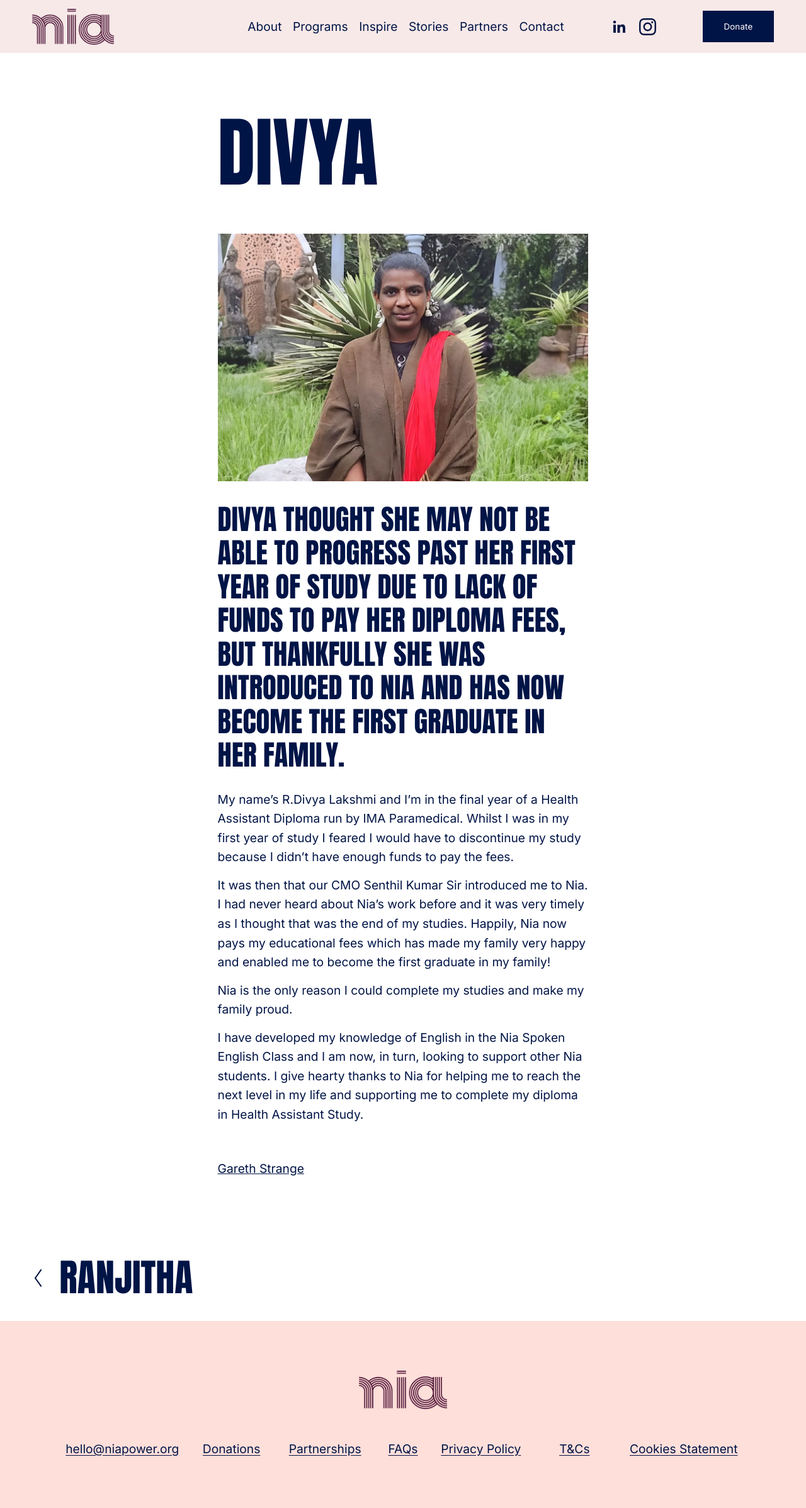
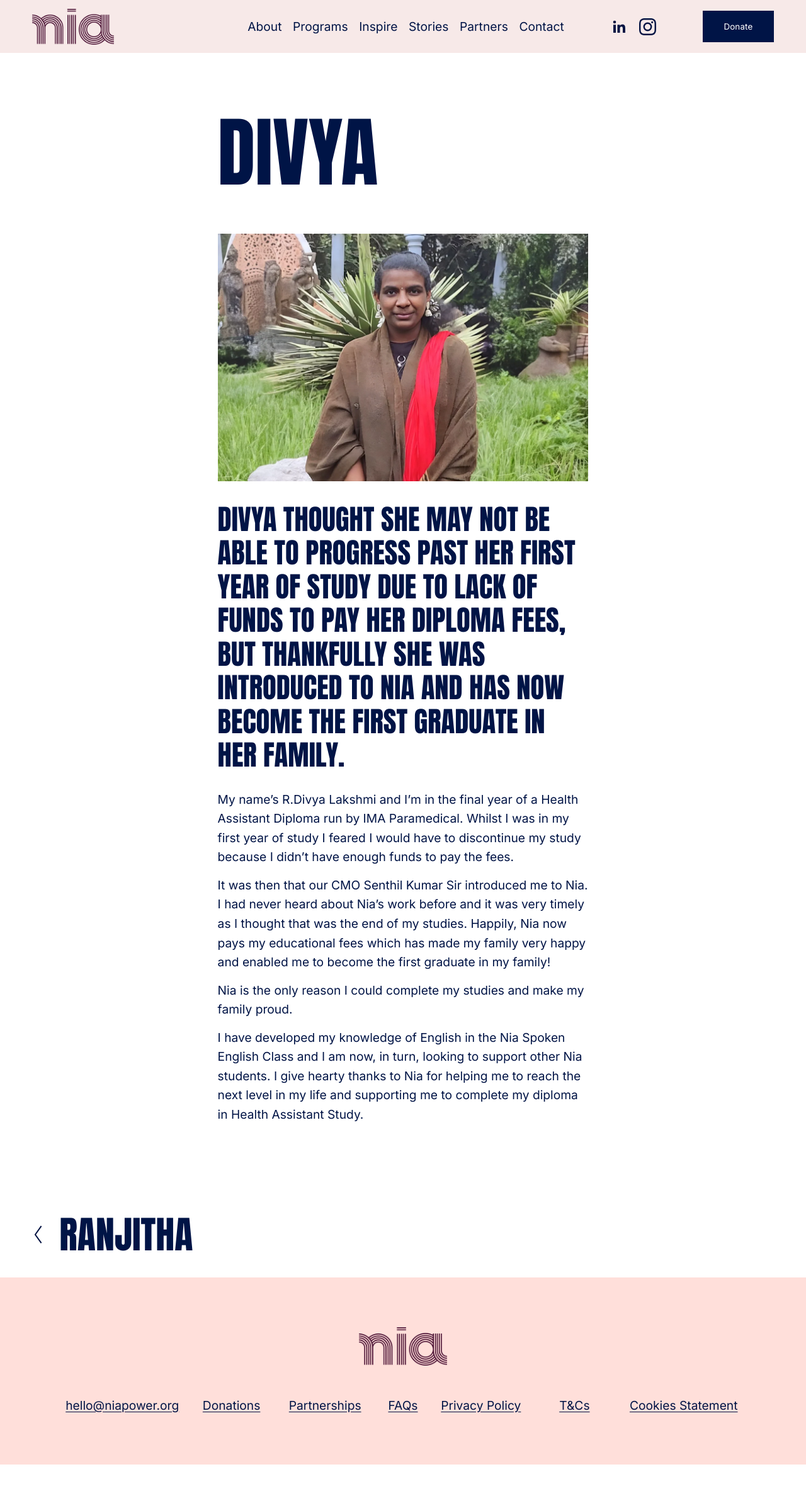
Before and after one commit to sigaramendrum/nia-web, a Jekyll site: the page built from stories/divya.html, in a window 1280 px wide. Shown: the whole page at 63% size. Built offline with Jekyll 4.4.1, drawn with Linux system fonts in a browser that asks for light colours; after the commit the page ends 2325 px from its top, so only the background shows below that.

Commit message:
Story pages: captions, stacked rows on phones, title wrapping; Stories list spacing
Co-Authored-By: Claude Opus 5.5 <noreply@anthropic.com>

```diff
--- a/assets/css/mirror.css
+++ b/assets/css/mirror.css
@@ -283,7 +283,7 @@ p { margin: 1rem 0; }
 .blog-item-top-wrapper { display: flex; flex-direction: column; margin-bottom: var(--header-spacing, 50px); }
 .blog-item-meta-wrapper { order: -1; display: flex; gap: 11px; margin-bottom: 28px; }
 .blog-item-author-date-wrapper, .blog-item-meta-wrapper time, .blog-meta-item { display: none; }
-.blog-item-title h1 { --v: var(--h1); margin: 0; line-height: 1.3em; }
+.blog-item-title h1 { --v: var(--h1); margin: 0; line-height: 1.3em; overflow-wrap: break-word; }
 .blog-item-content { margin-bottom: 3vw; }
 .blog-item-comments { margin-top: 3vw; }
 .sqs-layout .row { display: flex; margin: 0 -17px; }
@@ -292,7 +292,8 @@ p { margin: 1rem 0; }
 @media screen and (min-width: 768px) { .sqs-layout .row:first-child > .col:first-child > .sqs-block:first-child { padding-top: 0; } }
 .image-block-outer-wrapper figure { margin: 0 auto; }
 .sqs-image-shape-container-element img { position: absolute; inset: 0; width: 100%; height: 100%; object-fit: cover; }
-.image-caption-wrapper { display: none; }
+.blog-item-author-profile-wrapper { display: none; }
+.image-caption p { margin: 0; }
 
 /* previous / next */
 .item-pagination { display: flex; justify-content: space-between; padding: 3vw var(--pagePadding); background: #fff; color: var(--navy); }
@@ -306,7 +307,7 @@ p { margin: 1rem 0; }
 .item-pagination-title { --v: var(--h3); font-family: "Anton", sans-serif; text-transform: uppercase; line-height: 1em; margin: 0; color: var(--ink); }
 
 /* stories list */
-.blog-basic-grid { display: grid; grid-template-columns: repeat(3, 1fr); gap: 91px 45px; padding: var(--pagePadding); max-width: var(--maxPageWidth); margin: 0 auto; }
+.blog-basic-grid { display: grid; grid-template-columns: repeat(3, 1fr); gap: 77px 45px; padding: var(--pagePadding); max-width: var(--maxPageWidth); margin: 0 auto; }
 .blog-basic-grid .blog-item { display: flex; flex-direction: column; margin: 0; }
 .blog-basic-grid .image-wrapper { position: relative; display: block; padding-bottom: 100%; overflow: hidden; margin: 0; }
 .blog-article-spacer { height: 31px; }
@@ -325,7 +326,8 @@ p { margin: 1rem 0; }
   .blog-item-meta-wrapper { margin-bottom: 16.8px; }
   .item-pagination { padding: 3vw 6vw; }
   .blog-basic-grid { grid-template-columns: 1fr; gap: 39px; padding: 15.6px 6vw; }
-  .blog-basic-grid .blog-item { margin-bottom: 30px; }
+  .blog-basic-grid .blog-item { margin-bottom: 15px; }
+  .sqs-layout .row { display: block; }
   .blog-title { margin-bottom: 7.8px; }
   .blog-article-spacer { height: 20px; }
   .blog-meta-section { margin-bottom: 7.8px; }
```
